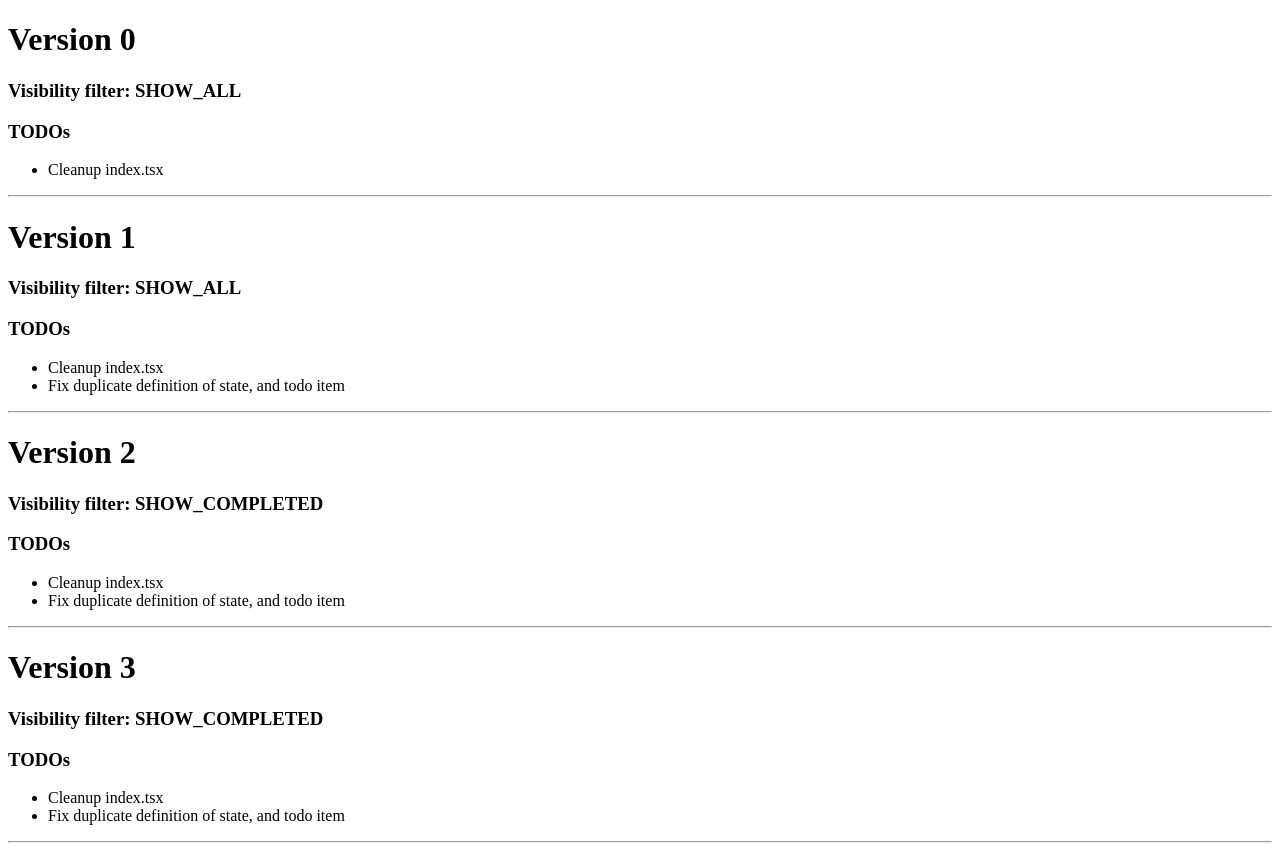
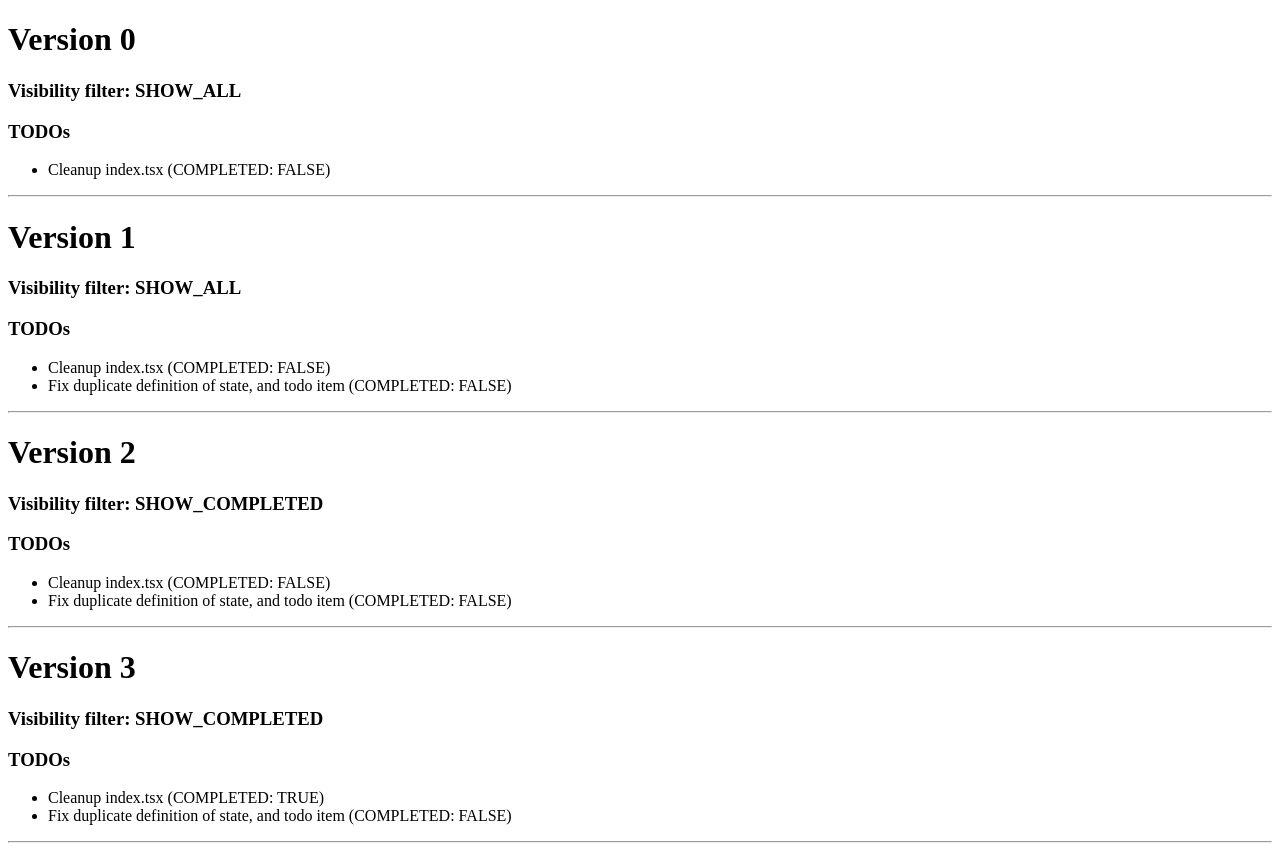
Before and after one commit to tiesmaster/learn-react, a React (Create React App) app in the folder 4-redux-basics/: page / in a window 1280 px wide. Built offline with nearby package versions, Linux system fonts and the light colour scheme.

Commit message:
4: Add reducing of TOGGLE_TODO.

```diff
--- a/4-redux-basics/src/App.tsx
+++ b/4-redux-basics/src/App.tsx
@@ -37,7 +37,7 @@ export class App extends React.Component<{ store: Store<State | undefined> }, {
                 <h3>TODOs</h3>
                 <ul>
                     {state.todos.map(ti => (
-                        <li>{ti.text}</li>
+                        <li>{ti.text} (COMPLETED: {ti.completed ? 'TRUE' : 'FALSE'})</li>
                     ))}
                 </ul>
             </div>
--- a/4-redux-basics/src/State.ts
+++ b/4-redux-basics/src/State.ts
@@ -1,5 +1,6 @@
 export interface TodoItem {
     text: string;
+    completed: boolean;
 }
 
 export interface State {
--- a/4-redux-basics/src/reducer.ts
+++ b/4-redux-basics/src/reducer.ts
@@ -1,5 +1,5 @@
 import { State } from './State';
-import { ADD_TODO, SET_VISIBILITY_FILTER, VisibilityFilters } from './actions';
+import { ADD_TODO, SET_VISIBILITY_FILTER, VisibilityFilters, TOGGLE_TODO } from './actions';
 
 const initialState: State = {
     visibilityFilter: VisibilityFilters.SHOW_ALL,
@@ -10,6 +10,7 @@ interface Action {
     type: string;
     filter: string;
     text: string;
+    index: number;
 }
 
 export function todoApp(state: State = initialState, action: Action) {
@@ -28,6 +29,18 @@ export function todoApp(state: State = initialState, action: Action) {
                     }
                 ]
             });
+        case TOGGLE_TODO:
+            return Object.assign({}, state, {
+                todos: state.todos.map((todo, index) => {
+                    if (index === action.index) {
+                        return Object.assign({}, todo, {
+                            completed: !todo.completed
+                        });
+                    } else {
+                        return todo;
+                    }
+                })
+            });
         default:
             return state;
     }
```
